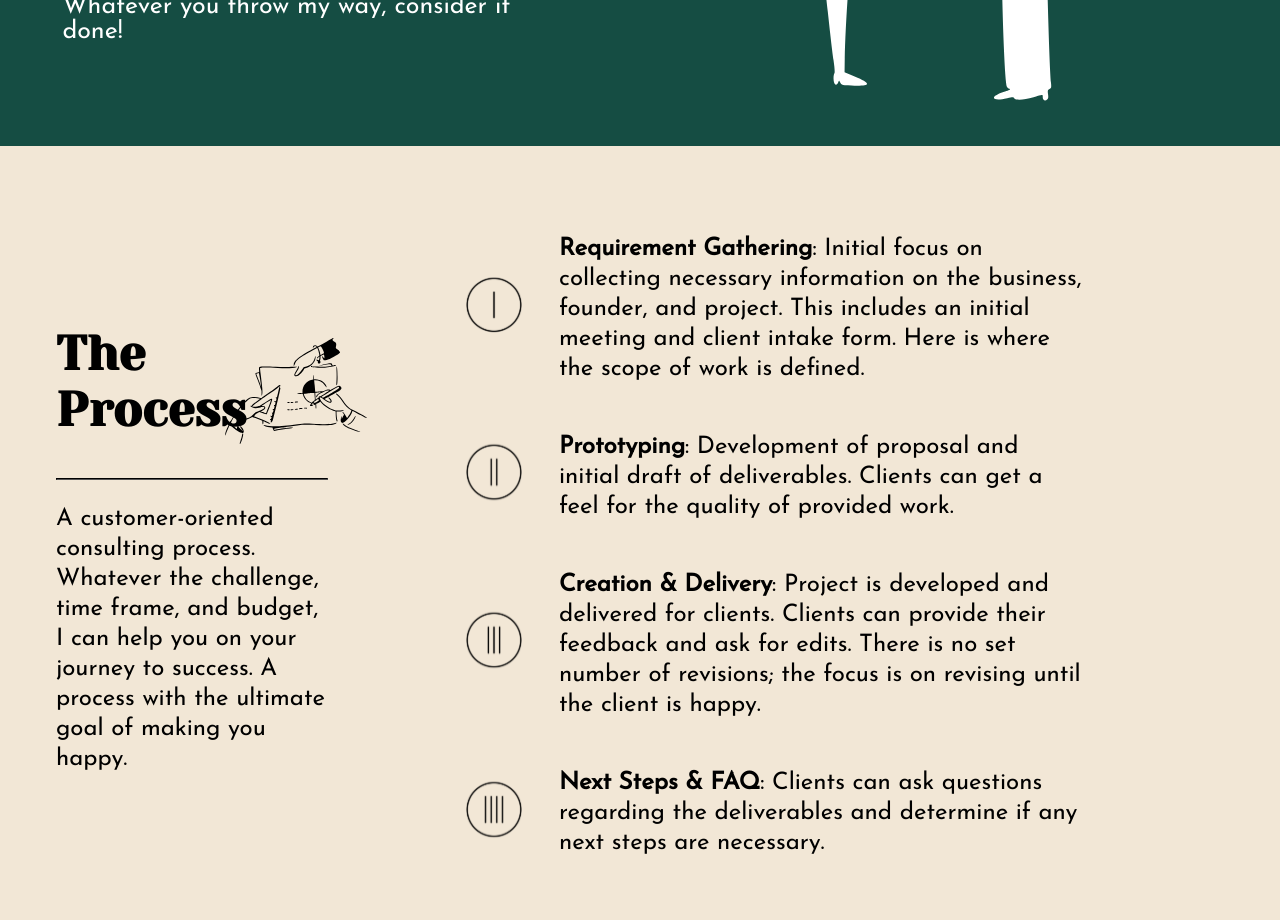
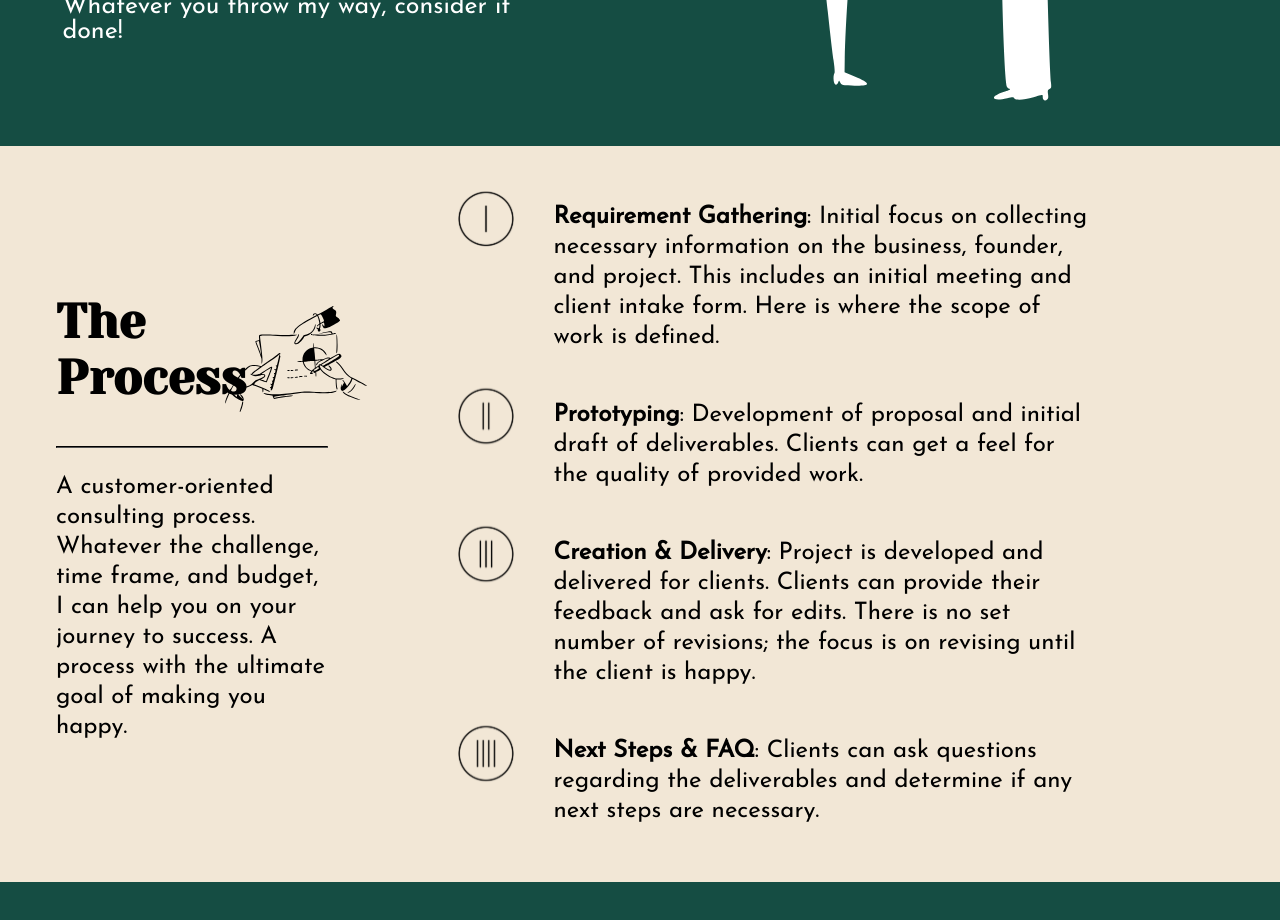
Before and after one commit to harshita583/freelancesite, a React (Create React App) app in the folder my-app/: page / in a window 1280 px wide. Shown: the part 1860-2780 px from the top of the page. Built offline with nearby package versions, Linux system fonts and the light colour scheme.

Commit message:
fixed alignment and nav

```diff
--- a/my-app/src/Hero.js
+++ b/my-app/src/Hero.js
@@ -38,7 +38,7 @@ function Hero() {
           >
             <h1
               style={{
-                marginTop: isSmallScreen ? '0%' : '15%',
+                marginTop: isSmallScreen ? '-4%' : '15%',
                 fontFamily: 'yeseva one',
                 fontSize: isSmallScreen ? 32 : 80,
                 textAlign: isSmallScreen ? 'center' : 'left',
@@ -112,7 +112,7 @@ function Hero() {
         },
         bottom: {
           xs: '-13%',
-          sm: '-12%',
+          sm: '-15%',
           md: "-15%",
           lg: "-12%",
           xl: "-8%"
@@ -121,7 +121,7 @@ function Hero() {
       >
         <p
           style={{
-            padding: '5%',
+            padding: isSmallScreen? "3%" : '5%',
             color: 'white',
             fontFamily: 'josefin sans',
             fontSize: '22px',
--- a/my-app/src/Price.js
+++ b/my-app/src/Price.js
@@ -18,6 +18,7 @@ function Price() {
       }}
     >
       <Grid
+        id = "price"
         container
         spacing={isSmallScreen ? 2 : 10}
         alignContent="flex-start"
--- a/my-app/src/Process.js
+++ b/my-app/src/Process.js
@@ -9,15 +9,16 @@ const isSmallScreen = window.innerWidth <= 600;
 function Process() {
   return (
     <Container maxWidth="xl"
+
     style={{
       background: '#F2E7D6',
       position: "relative"}}>
-     <Grid container spacing = {4} alignContent="flex-end"  alignItems="flex-end" justifyContent="center" style = {{position: "relative"}} >
+     <Grid  container spacing = {4} alignContent="flex-end"  alignItems="flex-end" justifyContent="center" style = {{position: "relative"}} >
       <Grid item xs={8}>
            <h1 style = {{fontSize: 48, fontFamily: "yeseva one", position: "relative"}}>The Process</h1>
         </Grid>
         <Grid item xs={4}>
-            <img className="my-svg" src = {processImg} height = "150px" width = {isSmallScreen ? "130": "150px" }style = {{position: "relative", "paddingLeft": isSmallScreen ? "30%": "10%"}}/>
+            <img className="my-svg" src = {processImg} height = "150px" width = {isSmallScreen ? "130": "150px" }style = {{position: "relative", "paddingLeft": isSmallScreen ? "35%": "10%"}}/>
         </Grid>
     </Grid>
     <hr  style={{ width: isSmallScreen ? "100%" :'130%', borderColor: "black"}}/>
--- a/my-app/src/Processcomponent.js
+++ b/my-app/src/Processcomponent.js
@@ -23,6 +23,7 @@ function Processcomponent() {
 
   return (
     <Box
+    id = "process"
       style={{
         background: '#F2E7D6',
         position: 'relative',
@@ -41,7 +42,7 @@ function Processcomponent() {
         <Grid item xs={12} sm={3} disableGutters={true}>
           <Process />
         </Grid>
-        <Grid item xs={12} sm={9}>
+        <Grid item xs={12} sm={9} alignContent={"center"} style = {{alignItems: "center"}}>
           <Processsteps />
         </Grid>
       </Grid>
--- a/my-app/src/Processsteps.js
+++ b/my-app/src/Processsteps.js
@@ -16,33 +16,31 @@ function Processsteps() {
       style={{
         position: 'relative',
         background: '#F2E7D6',
-        marginLeft: 'auto',
-        marginRight: 'auto',
-        padding: '2rem',
+        // padding: isSmallScreen ? '2rem 0' : '2rem', // Adjust padding for small screens
         lineHeight: '30px',
         display: 'flex', // Use flexbox to vertically center content
-        flexDirection: 'column', // Stack items vertically
-        alignItems: 'center', // Center items horizontally
+        flexDirection: isSmallScreen ? 'column' : 'row', // Stack items vertically for small screens
+        alignItems: isSmallScreen ? 'center' : 'flex-start', // Center items horizontally for small screens
         width: isSmallScreen ? '100%' : '80%',
       }}
     >
       <Grid
         container
         spacing={0}
-        alignItems="center"
+        alignItems={isSmallScreen ? 'center' : 'flex-start'} // Center items vertically for small screens
         justifyContent="center"
         style={{
           fontSize: '1.5rem',
           fontFamily: 'josefin sans',
           textAlign: isSmallScreen ? 'center' : 'left',
-          paddingTop: "-20%"
+          paddingTop: isSmallScreen ? '0' : '-20%', // Adjust paddingTop for small screens
         }}
       >
         <Grid item xs={8} sm={2}>
           <img src={one} height="80px" width="80px" alt="Step 1" />
         </Grid>
         <Grid item xs={12} sm={10}>
-          <p>
+          <p >
             <strong>Requirement Gathering</strong>: Initial focus on collecting necessary information on the business, founder, and project. This includes an initial meeting and client intake form. Here is where the scope of work is defined.
           </p>
         </Grid>
--- a/my-app/src/Services.js
+++ b/my-app/src/Services.js
@@ -19,6 +19,7 @@ function Services() {
       }}
     >
       <Grid
+        id = "services"
         container
         spacing={isSmallScreen ? 2 : 10}
         disableGutters={true}
--- a/my-app/src/Testimonials.js
+++ b/my-app/src/Testimonials.js
@@ -42,7 +42,7 @@ function Testimonials() {
         style={{
           fontFamily: 'yeseva one',
           fontSize: isSmallScreen ? '2rem' : '3rem', // Responsive font size
-          lineHeight: "80px"
+          lineHeight: "40px"
           // paddingBottom: isSmallScreen ? '2%' : '4%', // Adjusted padding for small screens
         }}
       >
--- a/my-app/src/navbar.js
+++ b/my-app/src/navbar.js
@@ -1,4 +1,4 @@
-import * as React from 'react';
+import React from 'react';
 import AppBar from '@mui/material/AppBar';
 import Box from '@mui/material/Box';
 import Toolbar from '@mui/material/Toolbar';
@@ -68,7 +68,6 @@ function ResponsiveAppBar() {
       }
     };
 
-
     // Initial font size adjustment
     handleResize();
 
@@ -80,31 +79,53 @@ function ResponsiveAppBar() {
       window.removeEventListener('resize', handleResize);
     };
   }, [fontSize]);
+
   const isSmallScreen = useMediaQuery('(max-width:670px)'); // Define your breakpoint for small screens
+
   return (
-    <AppBar sx={{ backgroundColor: '#CCA06F', px: 0,  textAlign: isSmallScreen ? 'center' : 'left', }}>
+    <AppBar sx={{ backgroundColor: '#CCA06F', px: 0 }}>
       <Container maxWidth="xl">
         <Toolbar disableGutters>
+          <Box sx={{ flexGrow: 1 }}>
+            {isSmallScreen ? (
               <Typography
                 variant="h6"
                 noWrap
                 component="a"
                 href="#"
                 sx={{
-              mr: 0,
                   fontFamily: 'montserrat',
                   fontWeight: 700,
-              fontSize: isSmallScreen ? "15px": "24px",
-              alignItems: isSmallScreen ? "center": "24px",
+                  fontSize: '18px',
+                  textAlign: "center",
                   letterSpacing: '.3rem',
                   color: 'inherit',
                   textDecoration: 'none',
-              flexGrow: 1,
-              display: { xs: 'block', md: 'flex' },
+                  display: 'flex',
+                  justifyContent: 'center', // Center text horizontally
                 }}
               >
                 Consulting with Harshita
               </Typography>
+            ) : (
+              <Typography
+                variant="h6"
+                noWrap
+                component="a"
+                href="#"
+                sx={{
+                  fontFamily: 'montserrat',
+                  fontWeight: 700,
+                  fontSize: '24px',
+                  letterSpacing: '.3rem',
+                  color: 'inherit',
+                  textDecoration: 'none',
+                }}
+              >
+                Consulting with Harshita
+              </Typography>
+            )}
+          </Box>
 
           <Box sx={{ flexGrow: 1, display: { xs: 'flex', md: 'none' } }}>
             <IconButton
@@ -148,25 +169,6 @@ function ResponsiveAppBar() {
             </Menu>
           </Box>
 
-          {/* <Typography
-            variant="h5"
-            noWrap
-            component="a"
-            href="/"
-            sx={{
-              mr: 2,
-              display: { xs: 'flex', md: 'none' },
-              flexGrow: 1,
-              fontFamily: 'montserrat',
-              fontWeight: 700,
-              letterSpacing: '.3rem',
-              color: 'inherit',
-              textDecoration: 'none',
-            }}
-          >
-            Logo
-          </Typography>  */}
-
           <Box
             id="menu-container" // Add an ID for calculating available space
             sx={{ flexGrow: 1, display: { xs: 'none', md: 'flex' } }}
```
Lines whose indentation alone changed are shown as unchanged.
